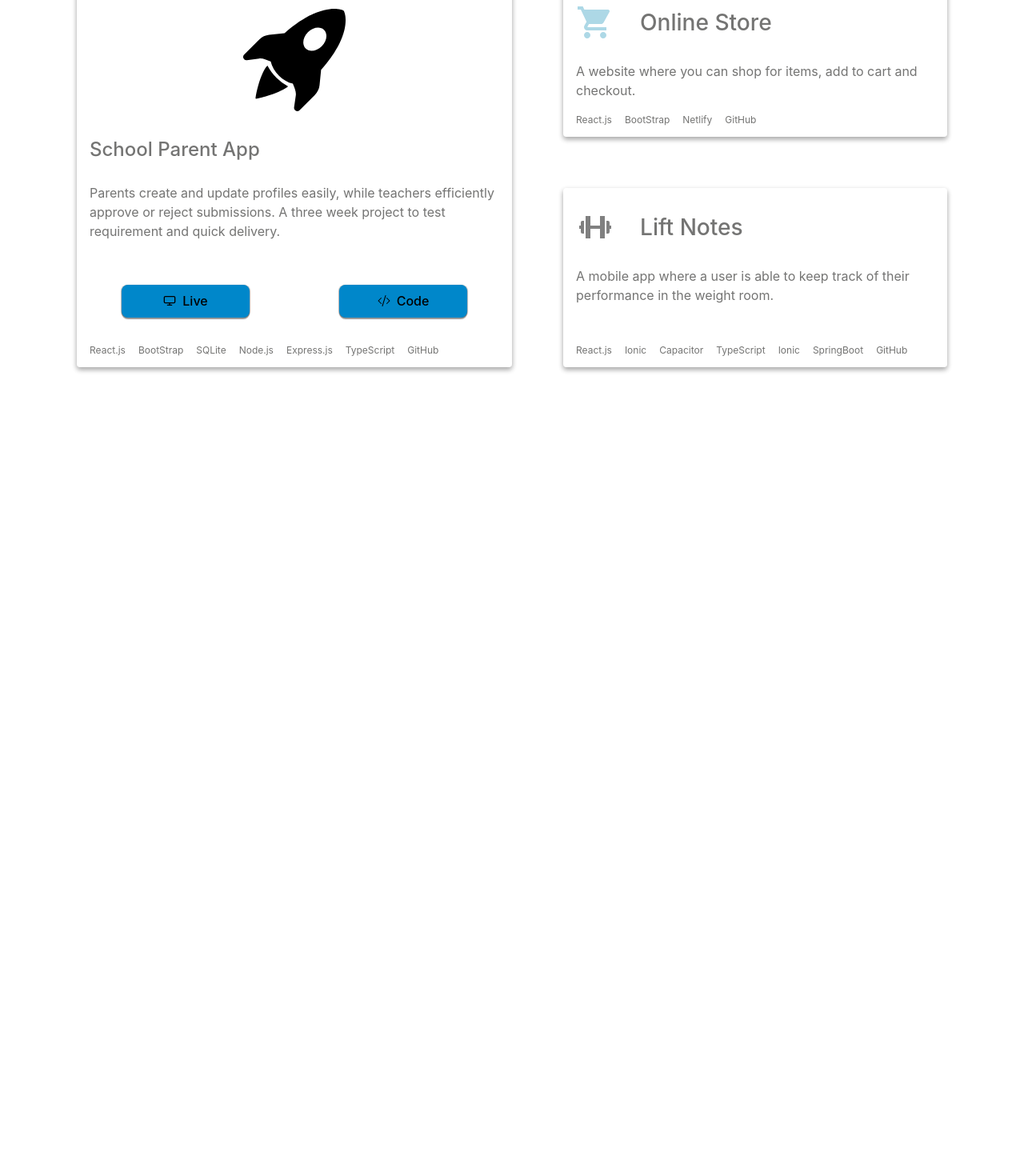
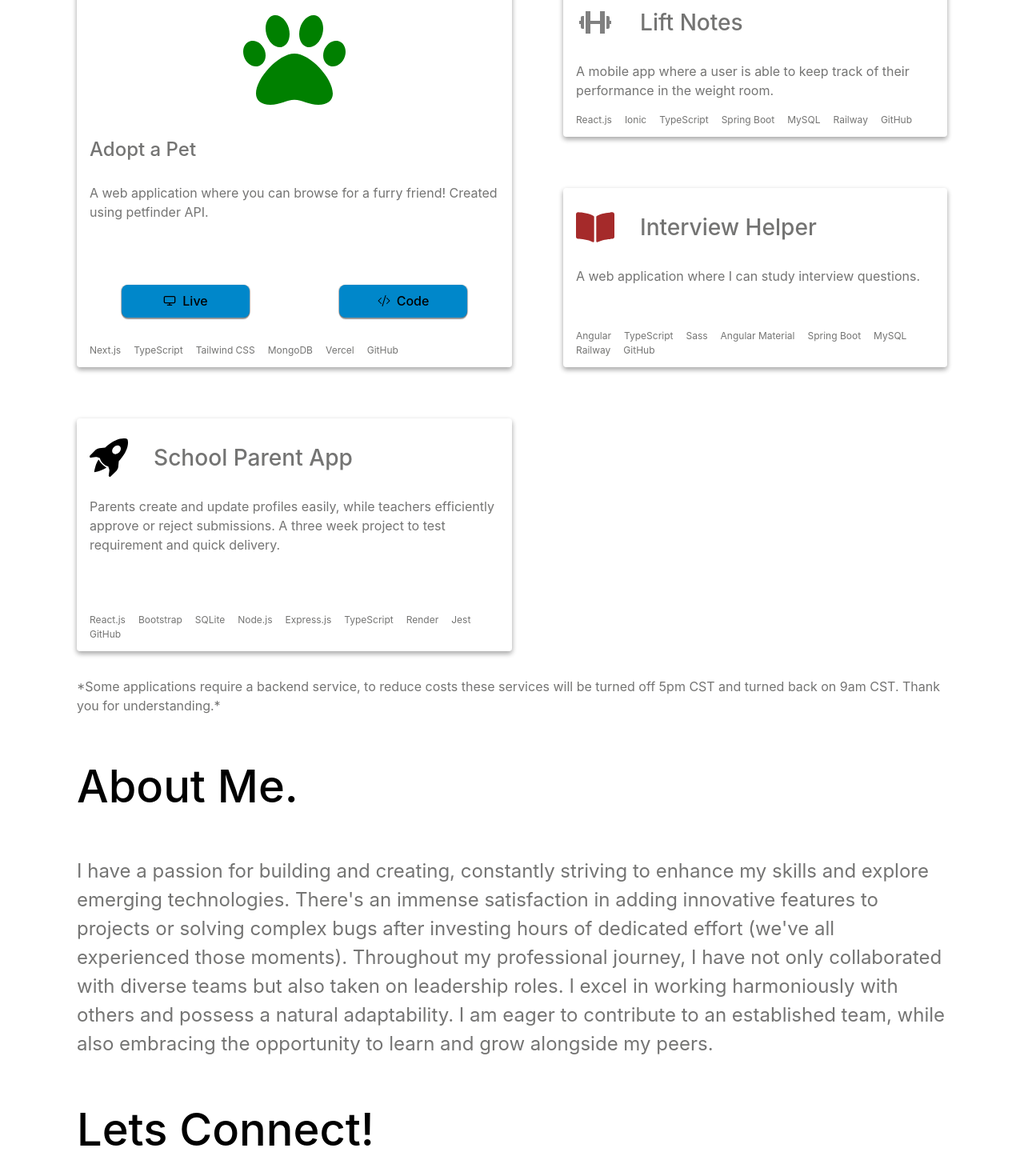
Before and after one commit to dteran24/my-portfolio, a React (Vite) app: page / in a window 1280 px wide. Shown: the part 998-2468 px from the top of the page at 80% size. Before the commit the page ends 1662 px from the top, so only its background shows below. Built offline with nearby package versions, Linux system fonts and the light colour scheme.

Commit message:
updating json, adding about me section, adding more icons

```diff
--- a/src/App.tsx
+++ b/src/App.tsx
@@ -1,20 +1,18 @@
-import './App.css'
-import Navbar from './components/Navbar'
-// import AboutMe from './pages/AboutMe'
-import Intro from './pages/Intro'
-import Projects from './pages/Projects'
+import "./App.css";
+import Navbar from "./components/Navbar";
+import AboutMe from "./pages/AboutMe";
+import Intro from "./pages/Intro";
+import Projects from "./pages/Projects";
 
 function App() {
-
-
   return (
     <>
-      <Navbar/>
+      <Navbar />
       <Intro />
-      {/* <AboutMe /> */}
-      <Projects/>
+      <Projects />
+      <AboutMe />
     </>
-  )
+  );
 }
 
-export default App
+export default App;
--- a/src/components/ProjectCard.module.css
+++ b/src/components/ProjectCard.module.css
@@ -122,7 +122,7 @@ a {
     display: none;
   }
   .bttn-container-first {
-    padding: 1rem 1rem;
+    padding: 1rem 0;
   }
   .bttn-container-mobile {
     justify-content: space-around;
--- a/src/components/ProjectCard.tsx
+++ b/src/components/ProjectCard.tsx
@@ -4,6 +4,7 @@ import { CgScreen } from "react-icons/cg";
 import { BiDumbbell } from "react-icons/bi";
 import { BsRocketTakeoffFill } from "react-icons/bs";
 import { MdLocalGroceryStore } from "react-icons/md";
+import { FaPaw, FaBookOpen } from "react-icons/fa";
 
 import Project from "../models/ProjectModel";
 import { useState } from "react";
@@ -16,13 +17,12 @@ function ProjectCard(props: React.PropsWithChildren<projectProp>) {
 
   const iconMapping: {
     [key: string]: JSX.Element;
-    rocket: JSX.Element;
-    store: JSX.Element;
-    dumbell: JSX.Element;
   } = {
-    rocket: <BsRocketTakeoffFill color="black" fontSize="8rem" />,
+    rocket: <BsRocketTakeoffFill color="black" fontSize="3rem" />,
     store: <MdLocalGroceryStore color="lightblue" fontSize="3rem" />,
     dumbell: <BiDumbbell color="gray" fontSize="3rem" />,
+    paw: <FaPaw color="green" fontSize="8rem" />,
+    book: <FaBookOpen color="brown" fontSize="3rem" />,
   };
   return (
     <>
--- a/src/data/projects.json
+++ b/src/data/projects.json
@@ -2,34 +2,23 @@
   "projects": [
     {
       "id": 1,
-      "title": "School Parent App",
-      "icon": "rocket",
-      "description": "Parents create and update profiles easily, while teachers efficiently approve or reject submissions. A three week project to test requirement and quick delivery.",
+      "title": "Adopt a Pet",
+      "icon": "paw",
+      "description": "A web application where you can browse for a furry friend! Created using petfinder API.",
       "image": "",
-      "liveLink": "https://spa-03d0.onrender.com/",
-      "codeLink": "https://github.com/dteran24/sp-app",
+      "liveLink": "https://adopt-site-dt.vercel.app/",
+      "codeLink": "https://github.com/dteran24/adopt-site",
       "tech": [
-        "React.js",
-        "BootStrap",
-        "SQLite",
-        "Node.js",
-        "Express.js",
+        "Next.js",
         "TypeScript",
+        "Tailwind CSS",
+        "MongoDB",
+        "Vercel",
         "GitHub"
       ]
     },
     {
       "id": 2,
-      "title": "Online Store",
-      "icon": "store",
-      "description": "A website where you can shop for items, add to cart and checkout.",
-      "image": "",
-      "liveLink": "",
-      "codeLink": "https://github.com/dteran24/e-Commerce",
-      "tech": ["React.js", "BootStrap", "Netlify", "GitHub"]
-    },
-    {
-      "id": 3,
       "title": "Lift Notes",
       "icon": "dumbell",
       "description": "A mobile app where a user is able to keep track of their performance in the weight room.",
@@ -39,10 +28,49 @@
       "tech": [
         "React.js",
         "Ionic",
-        "Capacitor",
         "TypeScript",
-        "Ionic",
-        "SpringBoot",
+        "Spring Boot",
+        "MySQL",
+        "Railway",
+        "GitHub"
+      ]
+    },
+    {
+      "id": 3,
+      "title": "Interview Helper",
+      "icon": "book",
+      "description": "A web application where I can study interview questions.",
+      "image": "",
+      "liveLink": "",
+      "codeLink": "https://github.com/dteran24/e-Commerce",
+      "tech": [
+        "Angular",
+        "TypeScript",
+        "Sass",
+        "Angular Material",
+        "Spring Boot",
+        "MySQL",
+        "Railway",
+        "GitHub"
+      ]
+    },
+    {
+      "id": 4,
+      "title": "School Parent App",
+      "icon": "rocket",
+      "description": "Parents create and update profiles easily, while teachers efficiently approve or reject submissions. A three week project to test requirement and quick delivery.",
+      "image": "",
+      "liveLink": "https://spa-03d0.onrender.com/",
+      "codeLink": "https://github.com/dteran24/sp-app",
+      "tech": [
+        "React.js",
+        "Bootstrap",
+        "SQLite",
+        "Node.js",
+        "Express.js",
+        "TypeScript",
+        "Render",
+        "Jest",
         "GitHub"
       ]
     }
--- a/src/pages/AboutMe.module.css
+++ b/src/pages/AboutMe.module.css
@@ -1,11 +1,17 @@
-.aboutMeContainer{
-
+.aboutMeContainer {
+  min-height: 100vh;
+  margin: 0 6rem;
 }
-.paragraphContainer{
-
+.aboutMeContainer h1 {
+  font-weight: 500;
+  text-align: left;
+  color: black;
 }
 
-p{
+.paragraphContainer {
+  margin: 0 auto;
+}
+.paragraphContainer p {
   text-align: start;
   font-size: 1.5rem;
 }
--- a/src/pages/AboutMe.tsx
+++ b/src/pages/AboutMe.tsx
@@ -1,8 +1,8 @@
 import styles from "./AboutMe.module.css";
 function AboutMe() {
   return (
-    <div className={styles.aboutMeContainer}>
-      <h1>About Me</h1>
+    <section className={styles.aboutMeContainer} id="contact">
+      <h1>About Me.</h1>
       <div className={styles.paragraphContainer}>
         <p>
           I have a passion for building and creating, constantly striving to
@@ -17,7 +17,8 @@ function AboutMe() {
           grow alongside my peers.
         </p>
       </div>
-    </div>
+      <h1>Lets Connect!</h1>
+    </section>
   );
 }
 export default AboutMe;
--- a/src/pages/Projects.module.css
+++ b/src/pages/Projects.module.css
@@ -1,7 +1,6 @@
 .projects {
   min-height: 100vh;
   margin: 0 6rem;
-  padding-bottom: 1rem;
 }
 .projects h1 {
   font-weight: 500;
@@ -13,19 +12,21 @@
   grid-template-columns: 50% auto; /* Two columns */ /* Two rows */
   grid-template-rows: 12rem 14rem;
   gap: 4rem; /* Optional gap between grid items */
+  margin-bottom: 2rem;
 }
 .oneColumn {
   grid-row: span 2;
 }
+
 @media only screen and (max-width: 868px) {
-  .projects{
+  .projects {
     margin: 1rem;
   }
   .cards {
-  display: flex;
-  flex-direction: column;
+    display: flex;
+    flex-direction: column;
   }
-  .projects h1{
+  .projects h1 {
     font-size: 2rem;
   }
 }
--- a/src/pages/Projects.tsx
+++ b/src/pages/Projects.tsx
@@ -18,6 +18,11 @@ function Projects() {
           );
         })}
       </div>
+      <span>
+        *Some applications require a backend service, to reduce costs these
+        services will be turned off 5pm CST and turned back on 9am CST. Thank
+        you for understanding.*
+      </span>
     </section>
   );
 }
```
